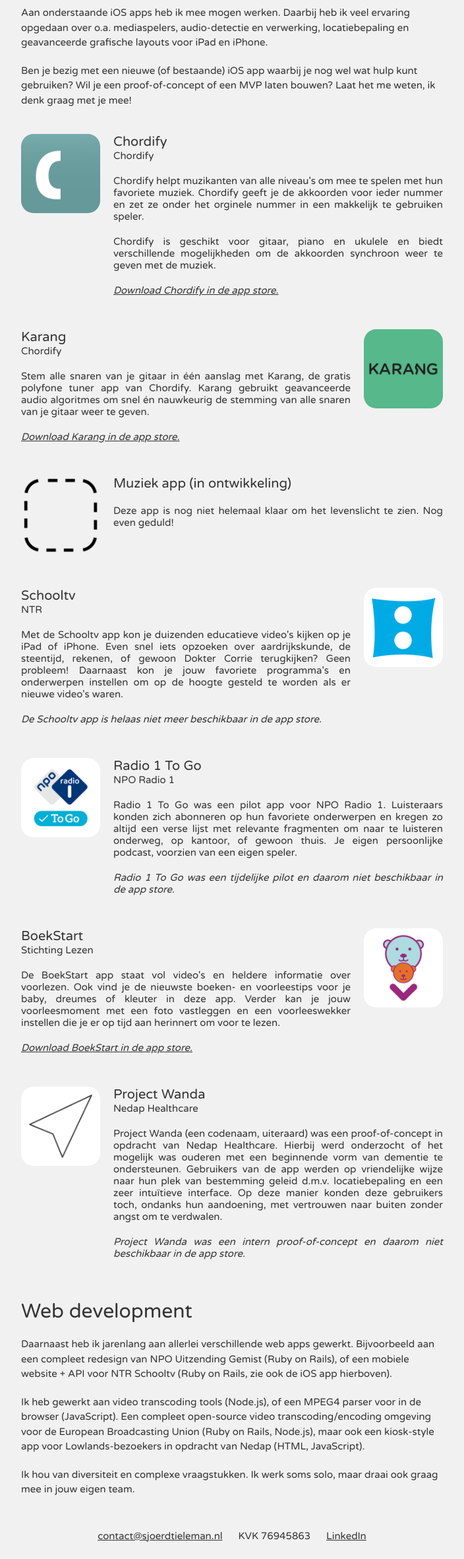
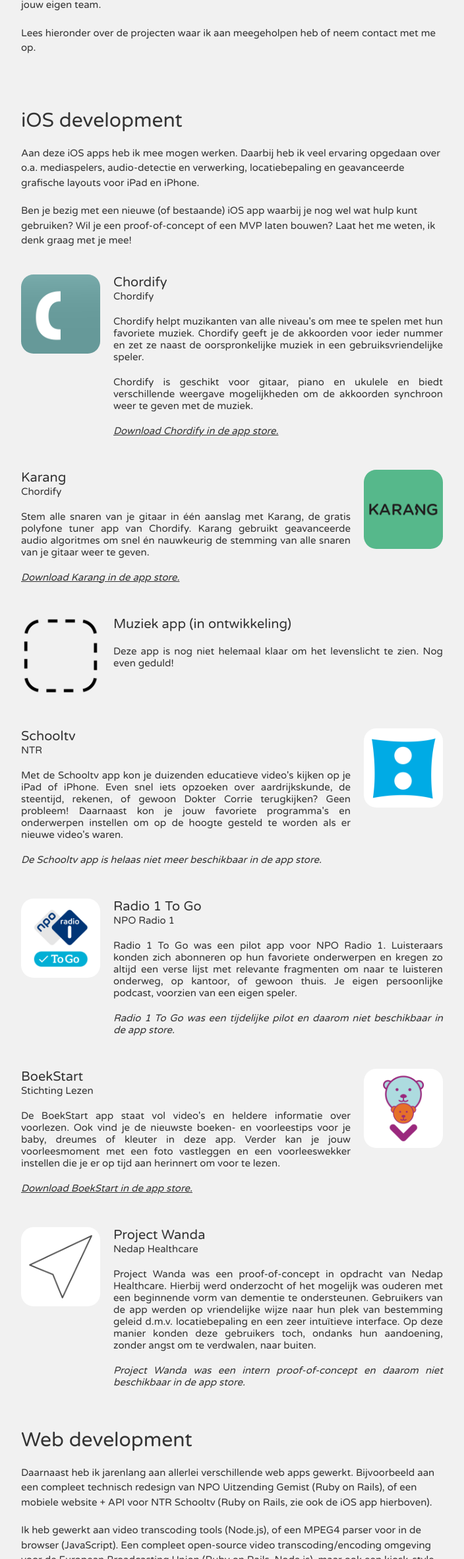
Before and after one commit to tieleman/sjoerdtieleman.nl, a plain HTML site: page index.html in a window 1280 px wide. Shown: the part 437-2800 px from the top of the page at 66% size, without its empty margins (288-992 px from the left). Drawn offline with Linux system fonts and the light colour scheme.

Commit message:
Small content tweak

```diff
--- a/index.html
+++ b/index.html
@@ -20,8 +20,14 @@
         </div>
       </header>
       <section>
+        <p>Ontwikkelaar met jarenlange ervaring aan zowel de achter- als de voorkant. Ik hou van diversiteit en complexe
+          vraagstukken. Ik werk soms solo, maar draai ook graag mee in jouw eigen team.
+        </p>
+        <p>Lees hieronder over de projecten waar ik aan meegeholpen heb of neem contact met me op.</p>
+      </section>
+      <section>
         <h1>iOS development</h1>
-        <p>Aan onderstaande iOS apps heb ik mee mogen werken. Daarbij heb ik veel ervaring opgedaan over
+        <p>Aan deze iOS apps heb ik mee mogen werken. Daarbij heb ik veel ervaring opgedaan over
           o.a. mediaspelers, audio-detectie en verwerking, locatiebepaling en geavanceerde grafische
           layouts voor iPad en iPhone.
         </p>
@@ -35,9 +41,9 @@
               <h1>Chordify</h1>
               <h2>Chordify</h2>
               <p>Chordify helpt muzikanten van alle niveau's om mee te spelen met hun favoriete muziek.
-                Chordify geeft je de akkoorden voor ieder nummer en zet ze onder het orginele nummer in een makkelijk
-                te gebruiken speler.</p>
-              <p>Chordify is geschikt voor gitaar, piano en ukulele en biedt verschillende
+                Chordify geeft je de akkoorden voor ieder nummer en zet ze naast de oorspronkelijke muziek in
+                een gebruiksvriendelijke speler.</p>
+              <p>Chordify is geschikt voor gitaar, piano en ukulele en biedt verschillende weergave
                 mogelijkheden om de akkoorden synchroon weer te geven met de muziek.</p>
               <p><em><a href="https://apps.apple.com/nl/app/chordify-1-app-voor-akkoorden/id1073624757">Download Chordify in de app store.</a></em></p>
             </div>
@@ -102,11 +108,11 @@
             <div>
               <h1>Project Wanda</h1>
               <h2>Nedap Healthcare</h2>
-              <p>Project Wanda (een codenaam, uiteraard) was een proof-of-concept in opdracht van Nedap Healthcare. Hierbij
+              <p>Project Wanda was een proof-of-concept in opdracht van Nedap Healthcare. Hierbij
                 werd onderzocht of het mogelijk was ouderen met een beginnende vorm van dementie te ondersteunen. Gebruikers van
                 de app werden op vriendelijke wijze naar hun plek van bestemming geleid d.m.v. locatiebepaling en een zeer
-                intuïtieve interface. Op deze manier konden deze gebruikers toch, ondanks hun aandoening, met vertrouwen naar
-                buiten zonder angst om te verdwalen.
+                intuïtieve interface. Op deze manier konden deze gebruikers toch, ondanks hun aandoening, zonder angst om te
+                verdwalen, naar buiten.
               </p>
               <p><em>Project Wanda was een intern proof-of-concept en daarom niet beschikbaar in de app store.</em></p>
             </div>
@@ -116,15 +122,15 @@
 
       <section>
         <h1>Web development</h1>
-        <p>Daarnaast heb ik jarenlang aan allerlei verschillende web apps gewerkt. Bijvoorbeeld aan een compleet redesign
-          van NPO Uitzending Gemist (Ruby on Rails), of een mobiele website + API voor NTR Schooltv (Ruby on Rails,
+        <p>Daarnaast heb ik jarenlang aan allerlei verschillende web apps gewerkt. Bijvoorbeeld aan een compleet technisch
+          redesign van NPO Uitzending Gemist (Ruby on Rails), of een mobiele website + API voor NTR Schooltv (Ruby on Rails,
           zie ook de iOS app hierboven).
         </p>
         <p>Ik heb gewerkt aan video transcoding tools (Node.js), of een MPEG4 parser voor in de browser (JavaScript). Een compleet
           open-source video transcoding/encoding omgeving voor de European Broadcasting Union (Ruby on Rails, Node.js), maar ook
           een kiosk-style app voor Lowlands-bezoekers in opdracht van Nedap (HTML, JavaScript).
         </p>
-        <p>Ik hou van diversiteit en complexe vraagstukken. Ik werk soms solo, maar draai ook graag mee in jouw eigen team.</p>
+        <p>Ook kun je bij mij terecht om een API op te zetten om jouw data te ontsluiten, bijvoorbeeld voor een mobiele app.</p>
       </section>
     </main>
     <footer>
```
